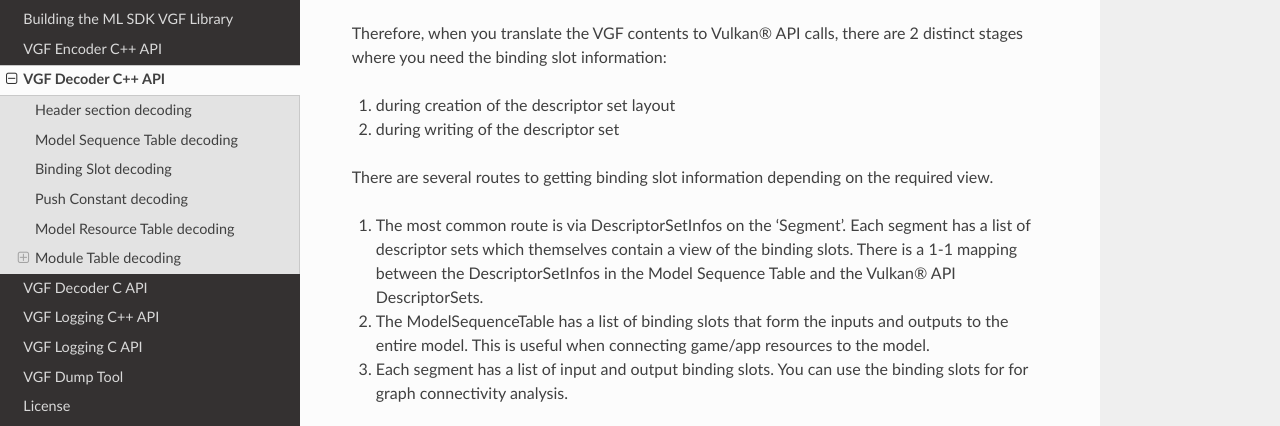
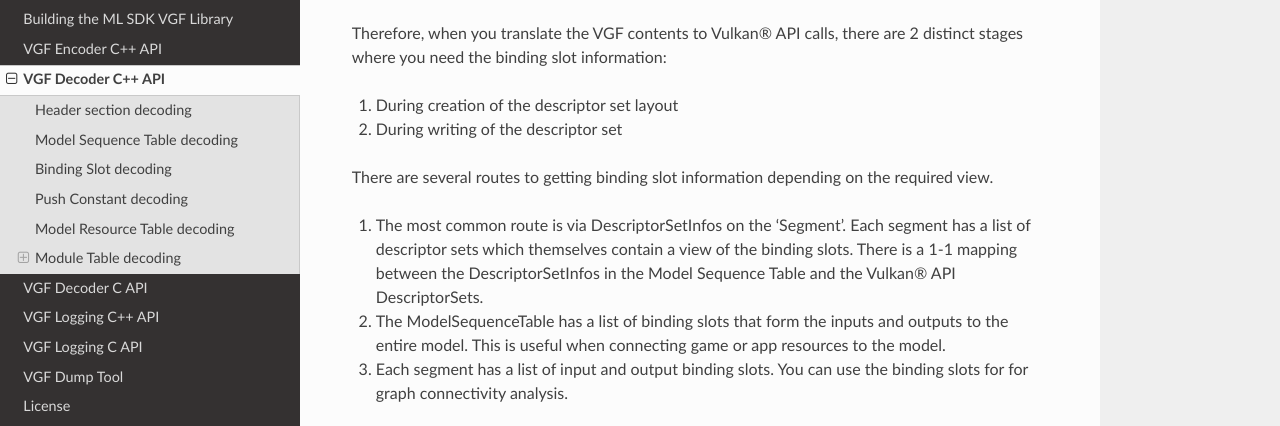
Before and after one commit to arm/ai-ml-sdk-vgf-library, a Sphinx documentation site: the page built from docs/source/decoder_api.rst, in a window 1280 px wide and 900 px high, scrolled down 1898 px, cut to the strip 162-588 px from the top of the window. Built offline with Sphinx 7.4.7 and the Read the Docs theme 3.1.0, drawn with Linux system fonts in a browser that asks for light colours.

```diff
--- a/docs/source/decoder_api.rst
+++ b/docs/source/decoder_api.rst
@@ -80,14 +80,14 @@ The segment contains 1 or more DescriptorSetInfos. Each DescriptorSetInfos corre
 
 Therefore, when you translate the VGF contents to Vulkan® API calls, there are 2 distinct stages where you need the binding slot information:
 
-#. during creation of the descriptor set layout
-#. during writing of the descriptor set
+#. During creation of the descriptor set layout
+#. During writing of the descriptor set
 
 There are several routes to getting binding slot information depending on the required view.
 
 #. The most common route is via DescriptorSetInfos on the 'Segment'. Each segment has a list of descriptor sets which themselves contain a view of the binding slots. There is a 1-1
    mapping between the DescriptorSetInfos in the Model Sequence Table and the Vulkan® API DescriptorSets.
-#. The ModelSequenceTable has a list of binding slots that form the inputs and outputs to the entire model. This is useful when connecting game/app resources to the model.
+#. The ModelSequenceTable has a list of binding slots that form the inputs and outputs to the entire model. This is useful when connecting game or app resources to the model.
 #. Each segment has a list of input and output binding slots. You can use the binding slots for for graph connectivity analysis.
 
 .. literalinclude:: ../sources/test/model_sequence_tests.cpp
--- a/docs/source/decoder_c_api.rst
+++ b/docs/source/decoder_c_api.rst
@@ -85,10 +85,10 @@ Model Constants Section
 The model constants section is the largest section of a VGF file, which contains VGF constants information.
 
 .. caution::
-   Currently, the data in the constant section is stored in raw bytes, there are no endianness checks. The target host and the host where you create the VGF must use the same endianness.
+   The data in the constant section is stored in raw bytes, there are no endianness checks. The target host and the host where you create the VGF must use the same endianness.
 
-You can use ``mlsdk_decoder_get_constant_table_num_entries`` to retrieve the number of constants in a VGF file, using a constants table decoder.
-You can use the following functions to retrieve constant information through a module table decoder:
+To retrieve the number of constants in a VGF file, using a constants table decoder, you can use ``mlsdk_decoder_get_constant_table_num_entries``.
+To retrieve constant information through a module table decoder, you can use the following functions:
 
     * **MRT index**: ``mlsdk_decoder_get_constant_table_mrt_index``
     * **Data**: ``mlsdk_decoder_get_constant_table_data``
```
Also changed, not shown: docs/source/assets/c_decoder_constants_section.svg, docs/source/assets/c_decoder_main.svg, docs/source/assets/c_decoder_model_sequence_section.svg, docs/source/assets/c_decoder_module_section.svg.
